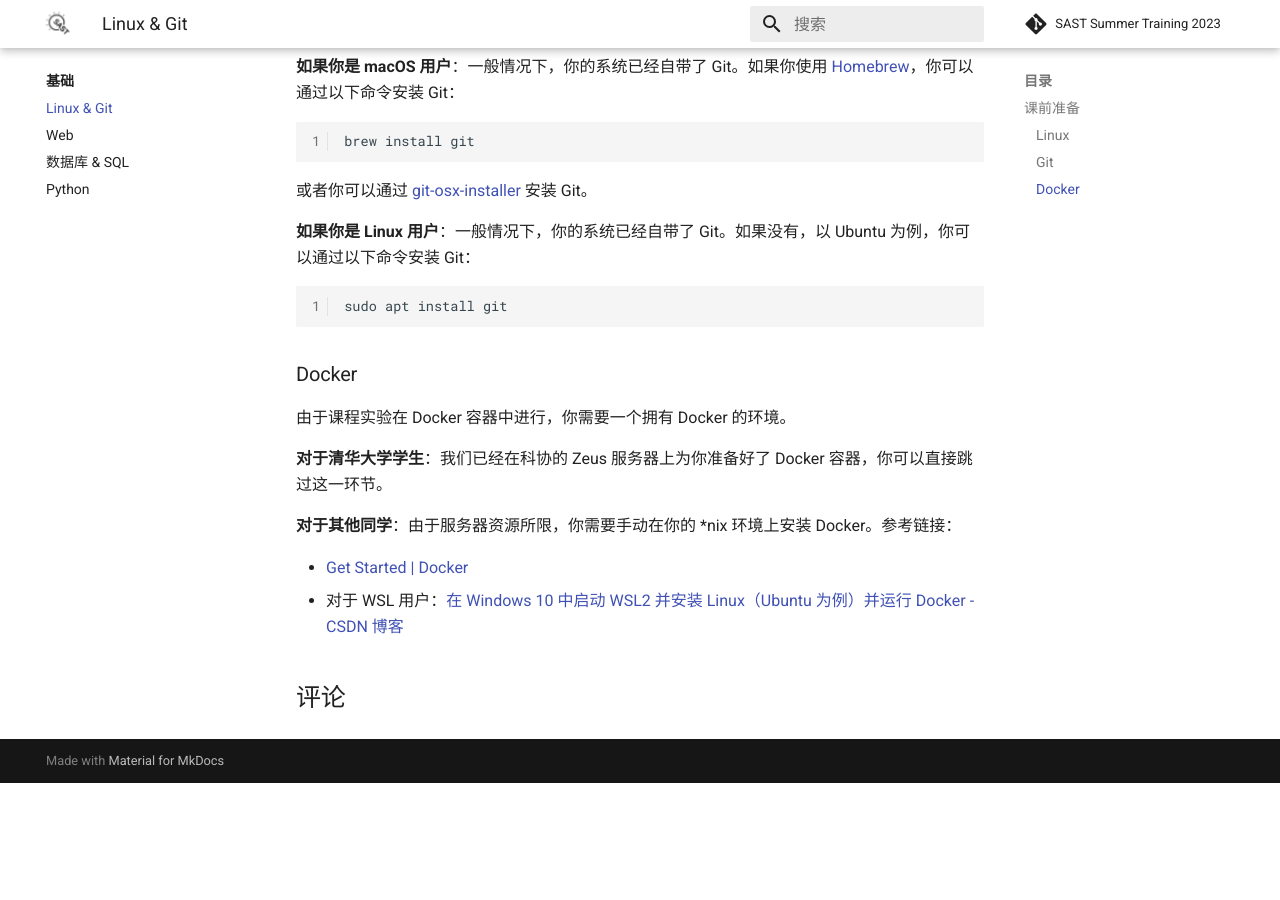
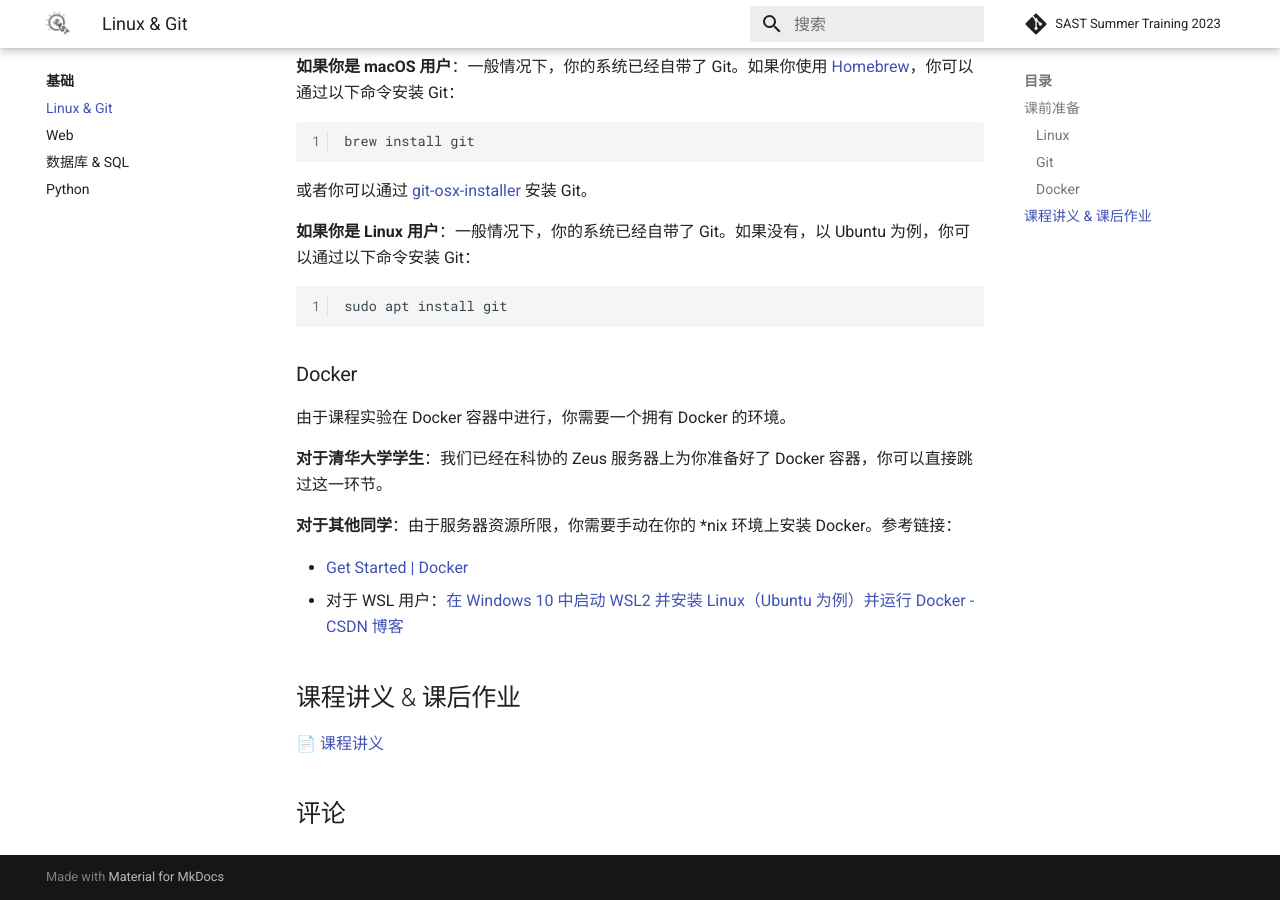
Before and after one commit to sast-summer-training-2023/sast-summer-training-2023.github.io, an MkDocs documentation site: the page built from docs/basic/linux.md, in a window 1280 px wide and 900 px high, scrolled down 1095 px. Built offline with MkDocs 1.6.1 and Material for MkDocs 9.7.7, drawn with Linux system fonts in a browser that asks for light colours; comment, search, counter and statistics services are not loaded; before the commit the page ends 1878 px from its top, so only the background shows below that.

Commit message:
feat: linux handout

```diff
--- a/docs/basic/linux.md
+++ b/docs/basic/linux.md
@@ -56,3 +56,7 @@
 
 - [Get Started | Docker](https://www.docker.com/get-started/)
 - 对于 WSL 用户：[在 Windows 10 中启动 WSL2 并安装 Linux（Ubuntu 为例）并运行 Docker - CSDN 博客](https://blog.csdn.net/yushuzhen2008/article/details/104944579)
+
+## 课程讲义 & 课后作业
+
+📄 [课程讲义](../pdfs/linux-handout.pdf)
```
Also changed, not shown: 1 other file.
